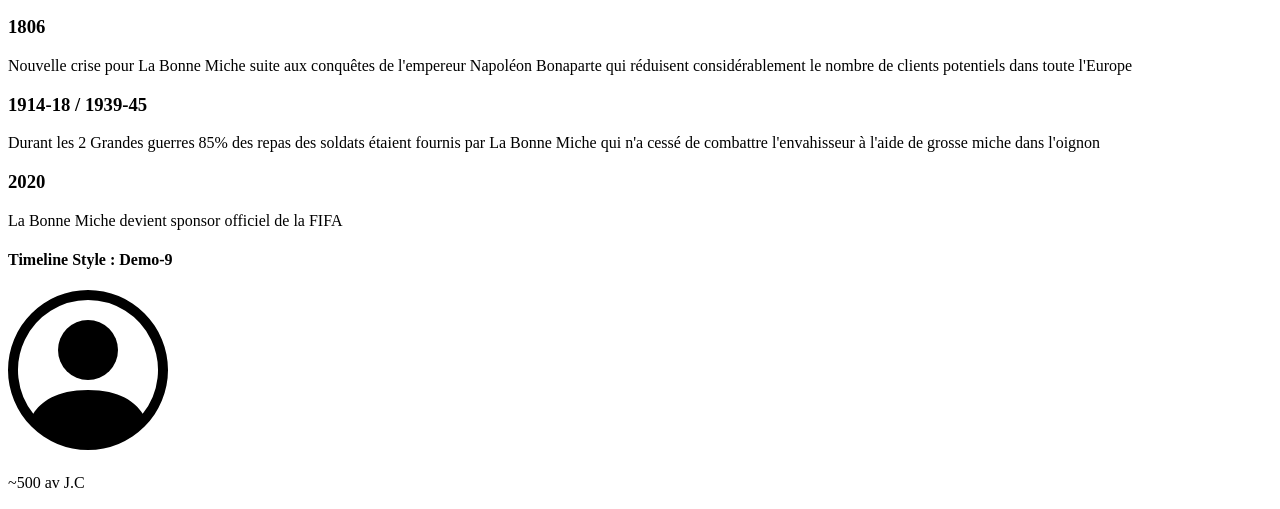
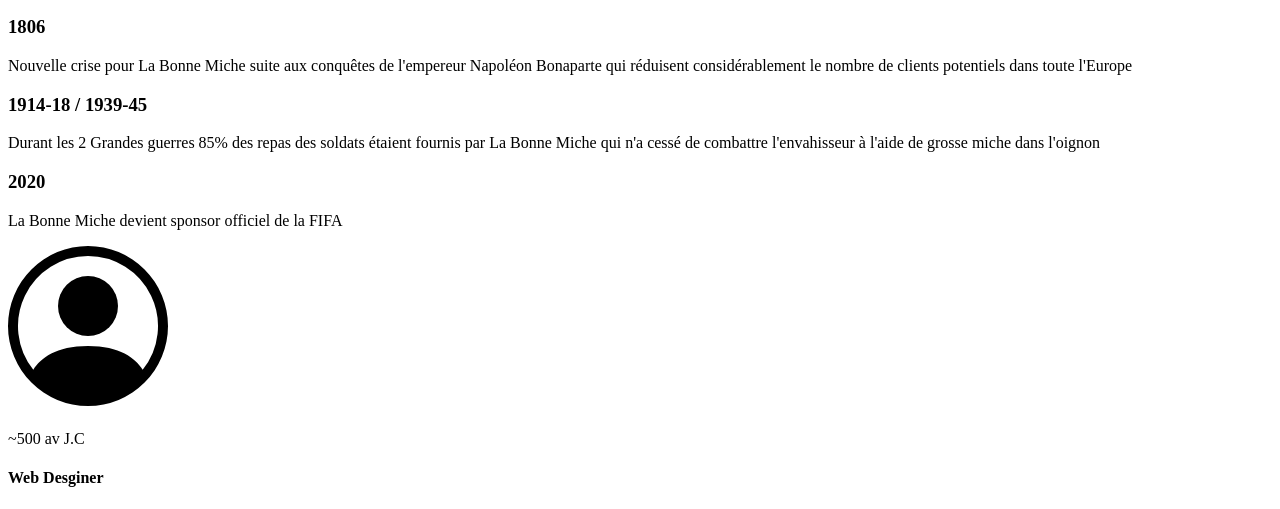
Before and after one commit to Kantun36/LaBonneMiche, a Symfony app: template templates/histoire.html.twig in a window 1280 px wide. Shown: the part 1583-2092 px from the top of the page. Run offline with Twig, Linux system fonts and the light colour scheme; the template is opened without the code that fills it, so the values that code supplies are empty; some libraries are stand-ins or nearby versions.

Commit message:
page histoire

```diff
--- a/templates/histoire.html.twig
+++ b/templates/histoire.html.twig
@@ -170,7 +170,6 @@
 
 
     <div class="container pb-5">
-        <h4>Timeline Style : Demo-9</h4>
         <div class="row ">
             <div class="col-md-12">
                 <div class="main-timeline">
```
